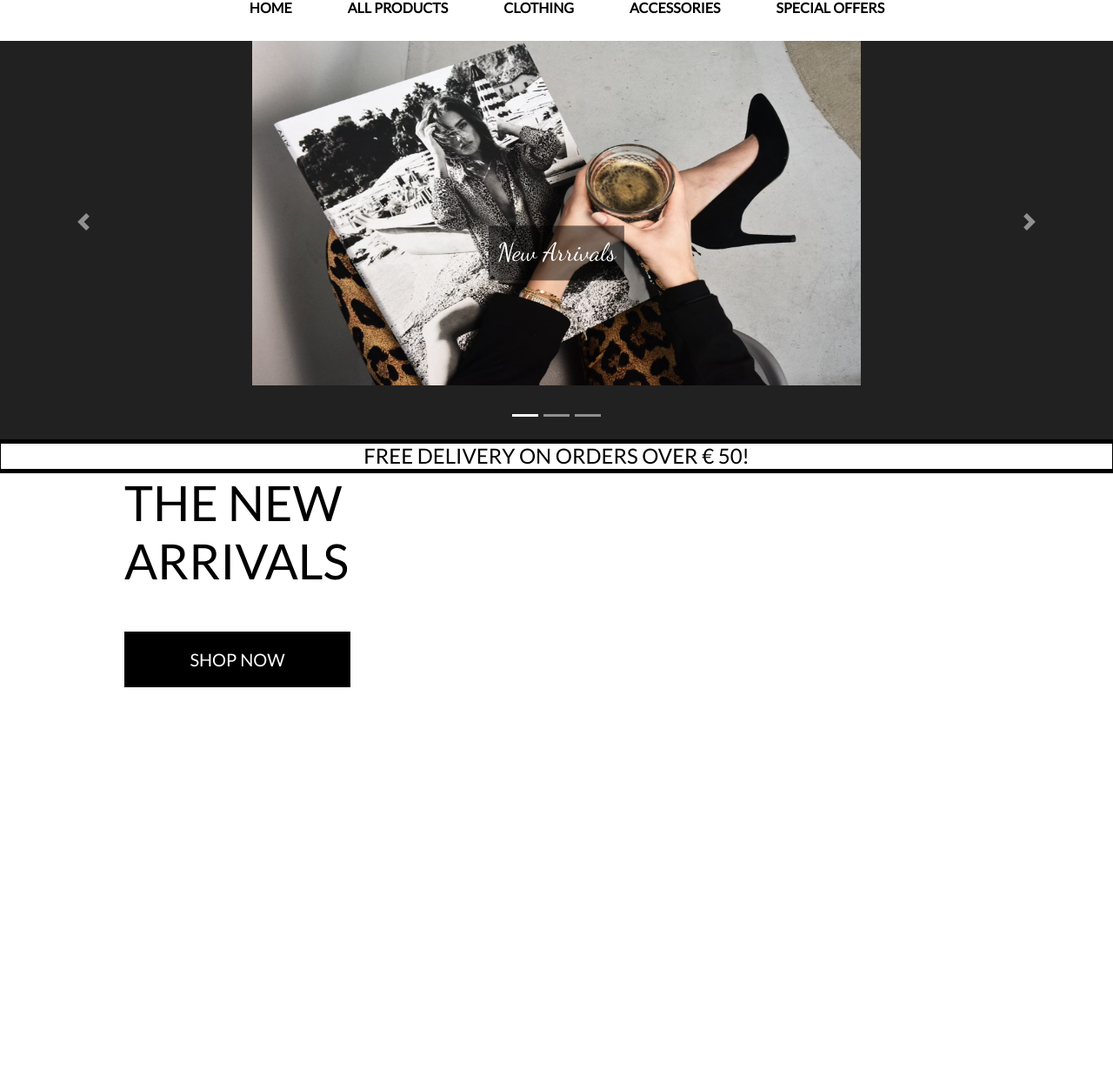
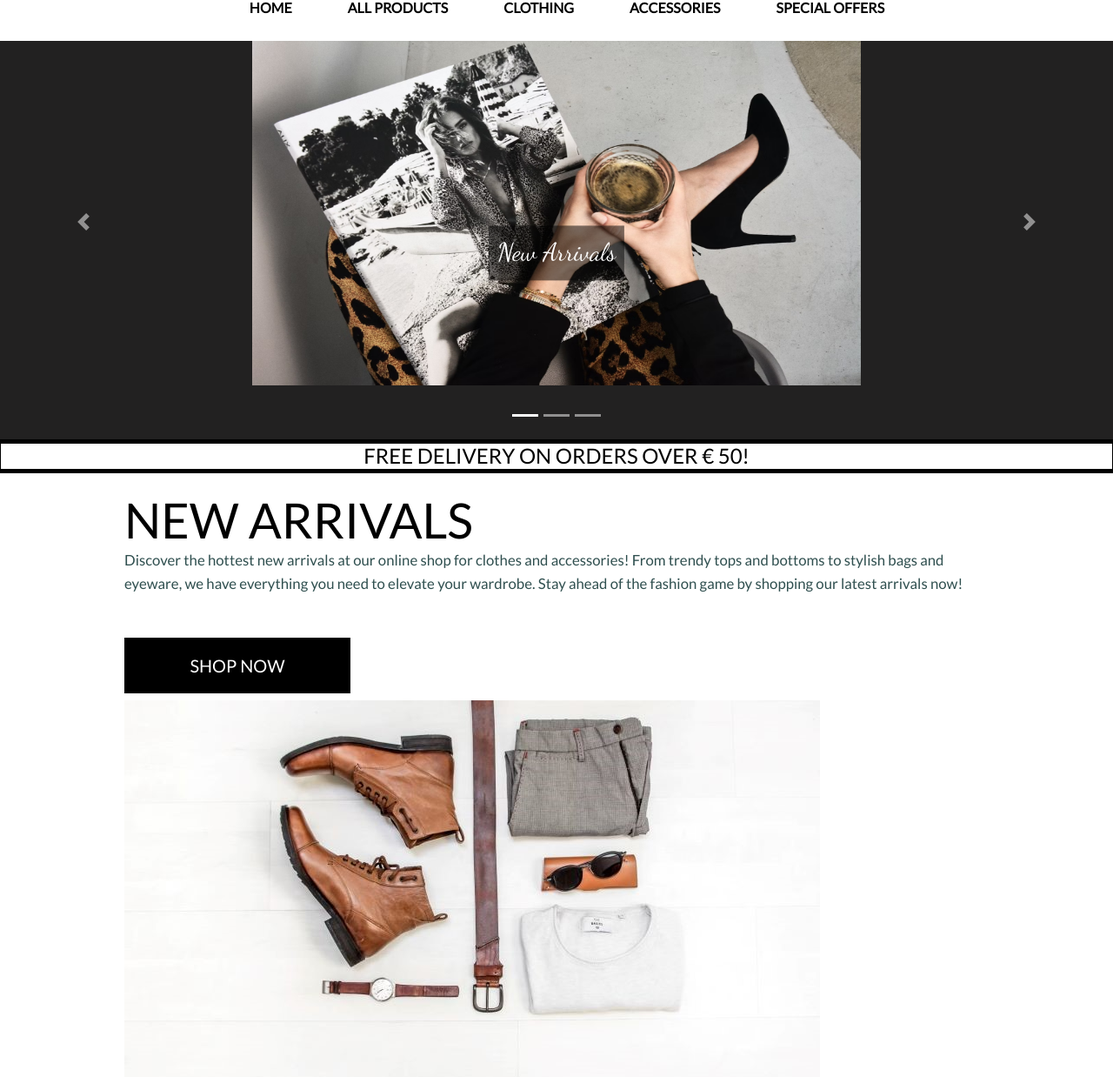
Before and after one commit to Lin2907/ITI-Shop, a Django app: page / in a window 1280 px wide. Shown: the part 187-1425 px from the top of the page at 87% size. Before the commit the page ends 977 px from the top, so only its background shows below. Run offline with Django 3.2, Linux system fonts and the light colour scheme; some libraries are stand-ins or nearby versions; some web fonts are replaced.

Commit message:
Add more content to home page

```diff
--- a/home/templates/home/index.html
+++ b/home/templates/home/index.html
@@ -46,18 +46,24 @@
   </div>
 {% endblock %}
 {% block content %}
-<div class="container h-100">
-    <div class="row h-100">
-        <div class="col-7 col-md-6 my-auto">
-            <h4 class="display-4 logo-font text-black">
-                The new Arrivals
-            </h4>
-            <div class="my-5">
-                <h4>
-                    <a href="{% url 'products'%}?category=New Arrivals" class="shop-now-button btn btn-lg rounded-0 text-uppercase py-3">Shop Now</a>
-                </h4>
-            </div>
-        </div>
+<div class="container" style="margin-top: 20px;">
+  <div class="row">
+    <div class="col">
+      <h4 class="display-4 logo-font text-black">
+        New Arrivals
+        <p style="font-size: 30%; font-weight: lighter; color: darkslategray; text-transform:initial; line-height: 1.6;">Discover the hottest new arrivals at our online shop for clothes and accessories!
+          From trendy tops and bottoms to stylish bags and eyeware, we have everything you need to elevate your wardrobe.
+          Stay ahead of the fashion game by shopping our latest arrivals now!</p>
+        <div class="my-5"></div>
+          <h4>
+              <a href="{% url 'products'%}?category=New Arrivals" class="shop-now-button btn btn-lg rounded-0 text-uppercase py-3">Shop Now</a>
+          </h4>
+    </h4>
+  </div>
+    <div class="col">
+      <img src="{% static 'media/style.jpg'%}" alt="Fashion style complete look">
     </div>
+  </div>
 </div>
+
 {% endblock %}
```
Also changed, not shown: static/media/style.jpg (added).
